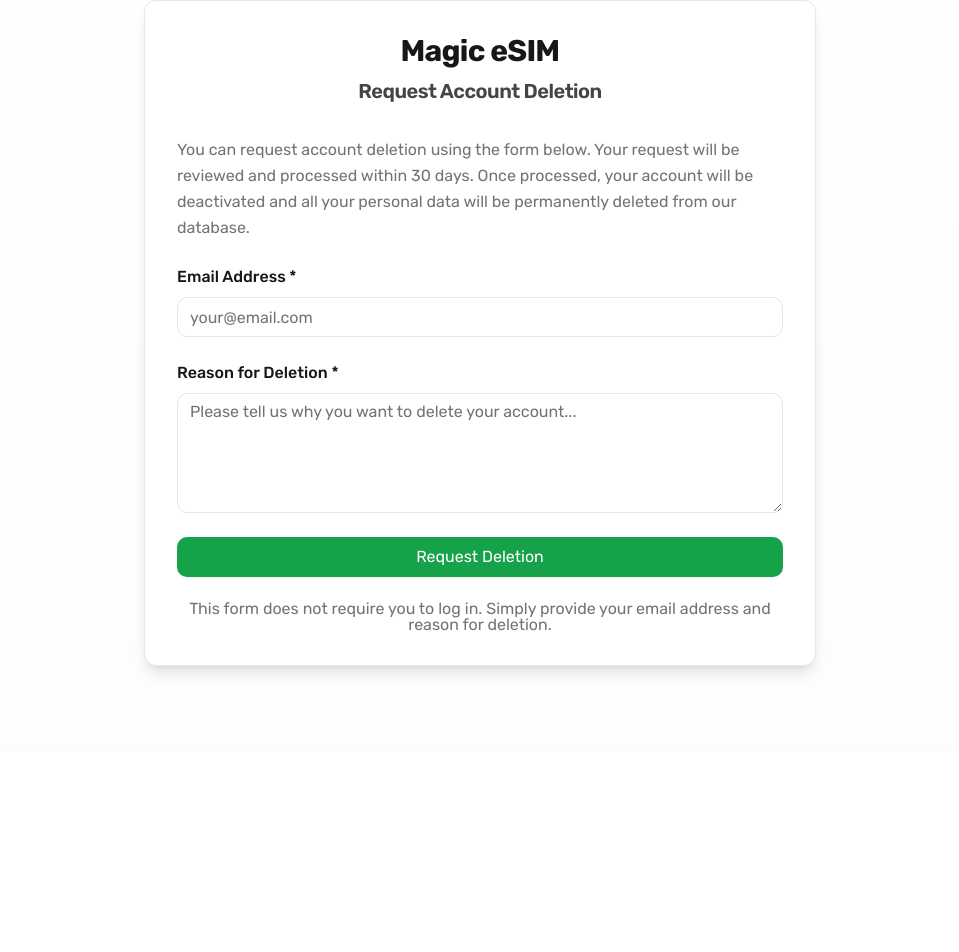
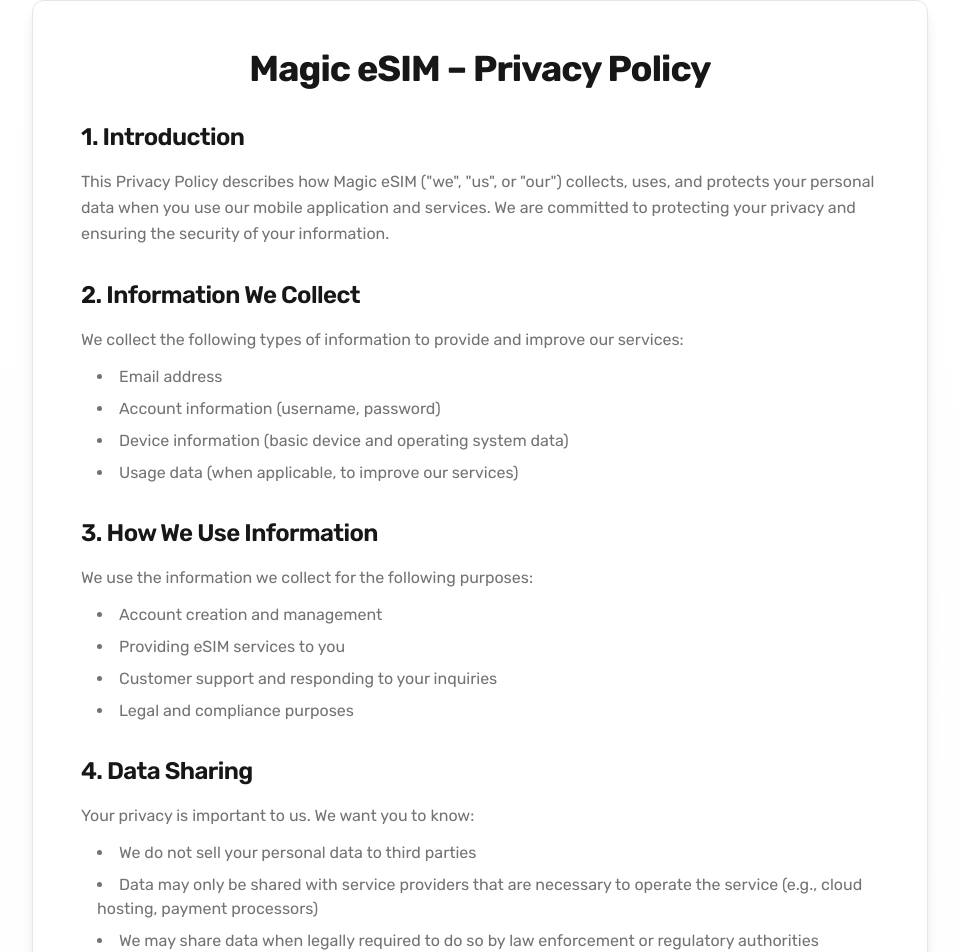
Before and after one commit to sannex-01/sannex, a React (Vite) app: page /esimmagic/privacy-policy in a window 1280 px wide. Before the commit this address led to /esimmagic/user/request_delete. Shown: the part 48-1000 px from the top of the page, without its empty margins (160-1119 px from the left). Before the commit the page ends 800 px from the top, so only its background shows below. Built offline with nearby package versions, Linux system fonts and the light colour scheme; no server answers; the HTML template or start-up script is replaced by a standard one.

Commit message:
Add Magic eSIM Privacy Policy page at /esimmagic/privacy-policy
Co-authored-by: samakins672 <72733307+samakins672@users.noreply.github.com>

```diff
--- a/src/App.tsx
+++ b/src/App.tsx
@@ -18,6 +18,7 @@ import TermsOfService from "./pages/TermsOfService";
 import TopClients from "./pages/TopClients";
 import NotFound from "./pages/NotFound";
 import MagicEsimAccountDeletion from "./pages/MagicEsimAccountDeletion";
+import MagicEsimPrivacyPolicy from "./pages/MagicEsimPrivacyPolicy";
 import LanguageSelectionModal from "./components/LanguageSelectionModal";
 import SnowEffect from "./components/SnowEffect";
 import "./i18n/config";
@@ -60,6 +61,7 @@ const AppRoutes = () => {
     return (
       <Routes>
         <Route path="/esimmagic/user/request_delete" element={<MagicEsimAccountDeletion />} />
+        <Route path="/esimmagic/privacy-policy" element={<MagicEsimPrivacyPolicy />} />
         <Route path="*" element={<Navigate to="/esimmagic/user/request_delete" replace />} />
       </Routes>
     );
--- /dev/null
+++ b/src/pages/MagicEsimPrivacyPolicy.tsx
@@ -0,0 +1,140 @@
+const MagicEsimPrivacyPolicy = () => {
+  const currentDate = new Date().toLocaleDateString('en-US', {
+    year: 'numeric',
+    month: 'long',
+    day: 'numeric'
+  });
+
+  return (
+    <div className="min-h-screen bg-gradient-to-b from-background to-muted/20 py-12 px-4 sm:px-6 lg:px-8">
+      <div className="max-w-4xl mx-auto">
+        <div className="bg-card shadow-lg rounded-lg p-8 md:p-12 border border-border">
+          <div className="text-center mb-8">
+            <h1 className="text-3xl md:text-4xl font-bold text-foreground mb-2">
+              Magic eSIM – Privacy Policy
+            </h1>
+          </div>
+
+          <div className="prose prose-sm md:prose-base dark:prose-invert max-w-none">
+            {/* Introduction */}
+            <section className="mb-8">
+              <h2 className="text-2xl font-semibold text-foreground mb-4">1. Introduction</h2>
+              <p className="text-muted-foreground leading-relaxed">
+                This Privacy Policy describes how Magic eSIM ("we", "us", or "our") collects, uses, and protects your personal data when you use our mobile application and services. We are committed to protecting your privacy and ensuring the security of your information.
+              </p>
+            </section>
+
+            {/* Information We Collect */}
+            <section className="mb-8">
+              <h2 className="text-2xl font-semibold text-foreground mb-4">2. Information We Collect</h2>
+              <p className="text-muted-foreground leading-relaxed mb-3">
+                We collect the following types of information to provide and improve our services:
+              </p>
+              <ul className="list-disc list-inside space-y-2 text-muted-foreground ml-4">
+                <li>Email address</li>
+                <li>Account information (username, password)</li>
+                <li>Device information (basic device and operating system data)</li>
+                <li>Usage data (when applicable, to improve our services)</li>
+              </ul>
+            </section>
+
+            {/* How We Use Information */}
+            <section className="mb-8">
+              <h2 className="text-2xl font-semibold text-foreground mb-4">3. How We Use Information</h2>
+              <p className="text-muted-foreground leading-relaxed mb-3">
+                We use the information we collect for the following purposes:
+              </p>
+              <ul className="list-disc list-inside space-y-2 text-muted-foreground ml-4">
+                <li>Account creation and management</li>
+                <li>Providing eSIM services to you</li>
+                <li>Customer support and responding to your inquiries</li>
+                <li>Legal and compliance purposes</li>
+              </ul>
+            </section>
+
+            {/* Data Sharing */}
+            <section className="mb-8">
+              <h2 className="text-2xl font-semibold text-foreground mb-4">4. Data Sharing</h2>
+              <p className="text-muted-foreground leading-relaxed mb-3">
+                Your privacy is important to us. We want you to know:
+              </p>
+              <ul className="list-disc list-inside space-y-2 text-muted-foreground ml-4">
+                <li>We do not sell your personal data to third parties</li>
+                <li>Data may only be shared with service providers that are necessary to operate the service (e.g., cloud hosting, payment processors)</li>
+                <li>We may share data when legally required to do so by law enforcement or regulatory authorities</li>
+              </ul>
+            </section>
+
+            {/* Data Retention */}
+            <section className="mb-8">
+              <h2 className="text-2xl font-semibold text-foreground mb-4">5. Data Retention</h2>
+              <p className="text-muted-foreground leading-relaxed">
+                We retain your personal data while your account is active and for as long as necessary to provide you with our services. When you request deletion of your account, your account will be deactivated, and all associated personal data will be permanently deleted from our systems within <strong>30 days</strong> of receiving your request.
+              </p>
+            </section>
+
+            {/* Account Deletion */}
+            <section className="mb-8">
+              <h2 className="text-2xl font-semibold text-foreground mb-4">6. Account Deletion</h2>
+              <p className="text-muted-foreground leading-relaxed mb-3">
+                You have the right to request deletion of your account and all associated data at any time. To request account deletion, please visit:
+              </p>
+              <p className="text-muted-foreground">
+                <a
+                  href="https://sannex.ng/esimmagic/user/request_delete"
+                  className="text-primary hover:underline font-medium"
+                  target="_blank"
+                  rel="noopener noreferrer"
+                >
+                  https://sannex.ng/esimmagic/user/request_delete
+                </a>
+              </p>
+            </section>
+
+            {/* User Rights */}
+            <section className="mb-8">
+              <h2 className="text-2xl font-semibold text-foreground mb-4">7. User Rights</h2>
+              <p className="text-muted-foreground leading-relaxed mb-3">
+                As a user of Magic eSIM, you have the following rights regarding your personal data:
+              </p>
+              <ul className="list-disc list-inside space-y-2 text-muted-foreground ml-4">
+                <li>Request access to your data (to know what information we hold about you)</li>
+                <li>Request deletion of your data (right to be forgotten)</li>
+                <li>Withdraw consent where applicable (for data processing based on consent)</li>
+              </ul>
+              <p className="text-muted-foreground leading-relaxed mt-3">
+                To exercise any of these rights, please contact us using the information provided below.
+              </p>
+            </section>
+
+            {/* Contact Information */}
+            <section className="mb-8">
+              <h2 className="text-2xl font-semibold text-foreground mb-4">8. Contact Information</h2>
+              <p className="text-muted-foreground leading-relaxed mb-3">
+                If you have any questions, concerns, or requests regarding this Privacy Policy or your personal data, please contact us at:
+              </p>
+              <p className="text-muted-foreground font-medium">
+                Email:{" "}
+                <a
+                  href="mailto:compliance@sannex.ng"
+                  className="text-primary hover:underline"
+                >
+                  compliance@sannex.ng
+                </a>
+              </p>
+            </section>
+
+            {/* Last Updated */}
+            <section className="mt-12 pt-6 border-t border-border">
+              <p className="text-sm text-muted-foreground italic">
+                Last updated: {currentDate}
+              </p>
+            </section>
+          </div>
+        </div>
+      </div>
+    </div>
+  );
+};
+
+export default MagicEsimPrivacyPolicy;
```
